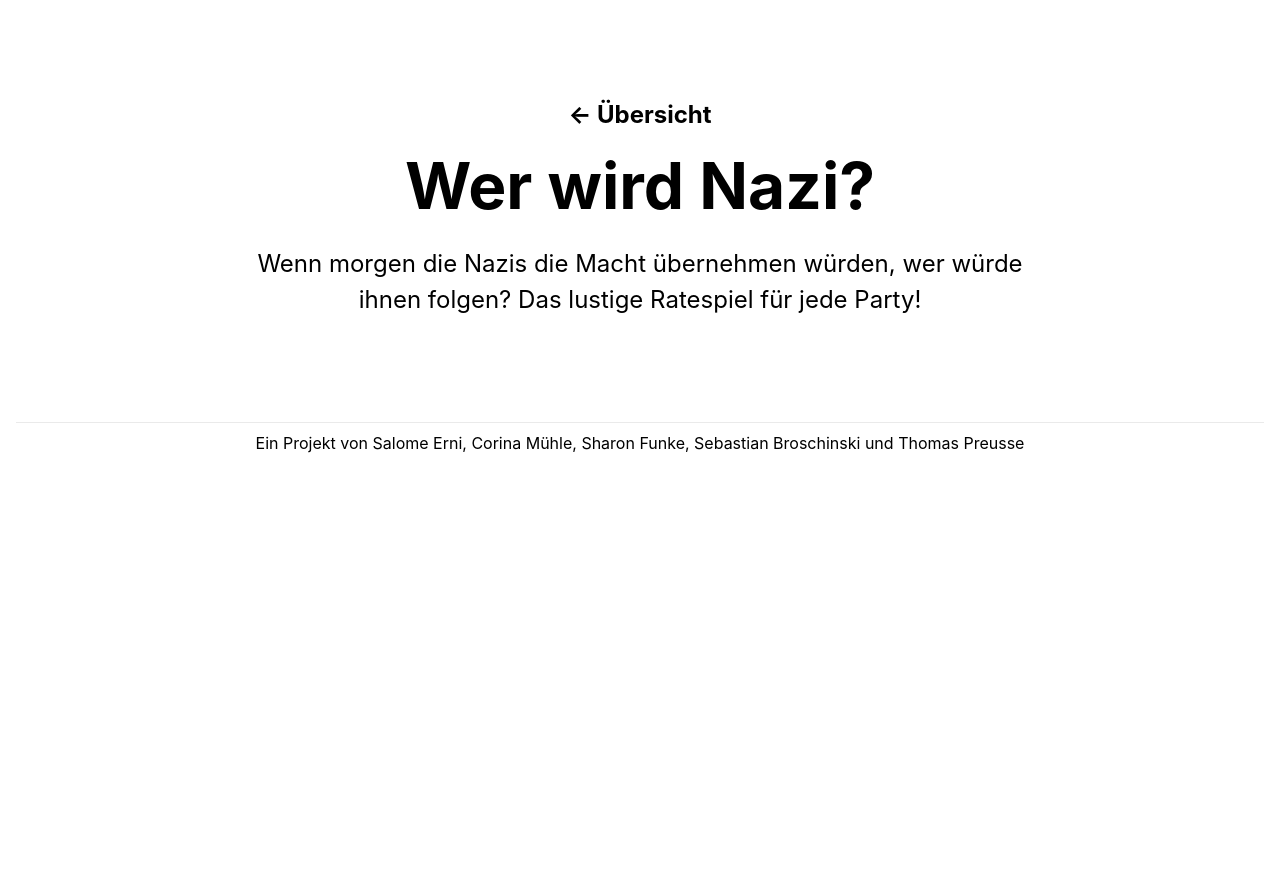
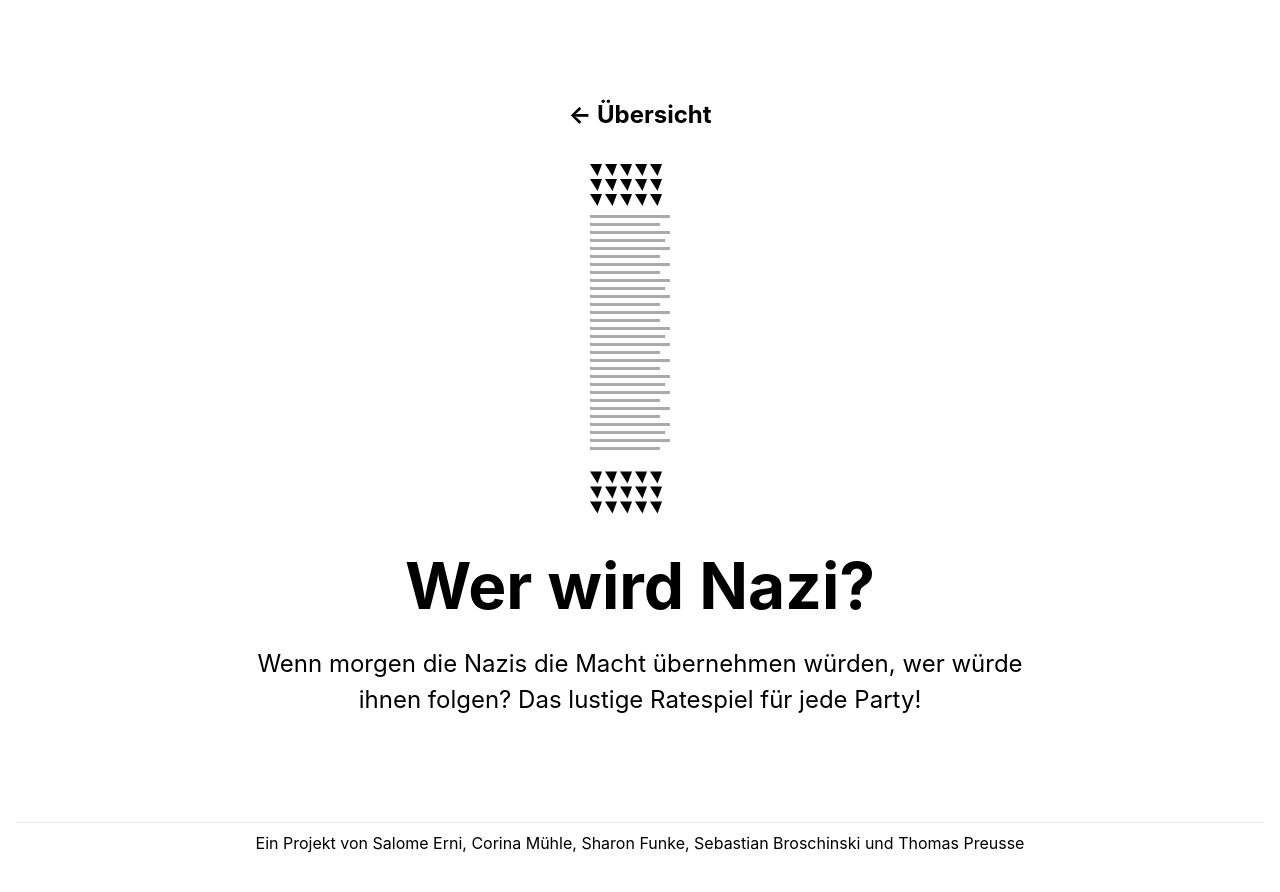
Before and after one commit to tpreusse/rejoha21, a Next.js app: page / in a window 1280 px wide. Shown: the top 892 px of the page. Before the commit the page ends 800 px from the top, so only its background shows below. Built offline with nearby package versions, Linux system fonts and the light colour scheme.

Commit message:
fix: ArticleIcon V1

```diff
--- a/pages/[...path].js
+++ b/pages/[...path].js
@@ -6,6 +6,9 @@ import Frame from '../components/Frame'
 import styles from '../styles/Main.module.css'
 
 import getDoc from '../data/doc'
+
+import {ArticleIcon} from './ArticleIcon/ArticleIcon'
+
 
 export default function Detail({ doc }) {
   const router = useRouter()
@@ -23,6 +26,9 @@ export default function Detail({ doc }) {
           <h2>&larr; Übersicht</h2>
         </a>
       </Link>
+
+      <ArticleIcon textlength={40} linksin={15} linksout={2} linktype={"triangles"} />
+
       <h1 className={styles.title}>
         {doc.title}
       </h1>
--- a/pages/index.js
+++ b/pages/index.js
@@ -1,7 +1,6 @@
 import Link from 'next/link'
 import styles from '../styles/Main.module.css'
 import Frame from '../components/Frame'
-import {ArticleIcon} from './ArticleIcon/ArticleIcon'
 export default function Home() {
   return (
     <Frame pageTitle={'Rehoja21 Content Exploration'}>
@@ -18,7 +17,6 @@ export default function Home() {
               <p>Wie klima­freundlich steht die Schweiz da? Der Klimapolitik-Report.</p>
             </a>
           </Link>
-          <ArticleIcon textlength={40} linksin={15} linksout={2} linktype={"triangles"} />
           <Link href="/2019/10/30/schmerz-sucht-und-profit">
             <a className={styles.card}>
               <h2>Drogen &rarr;</h2>
```
